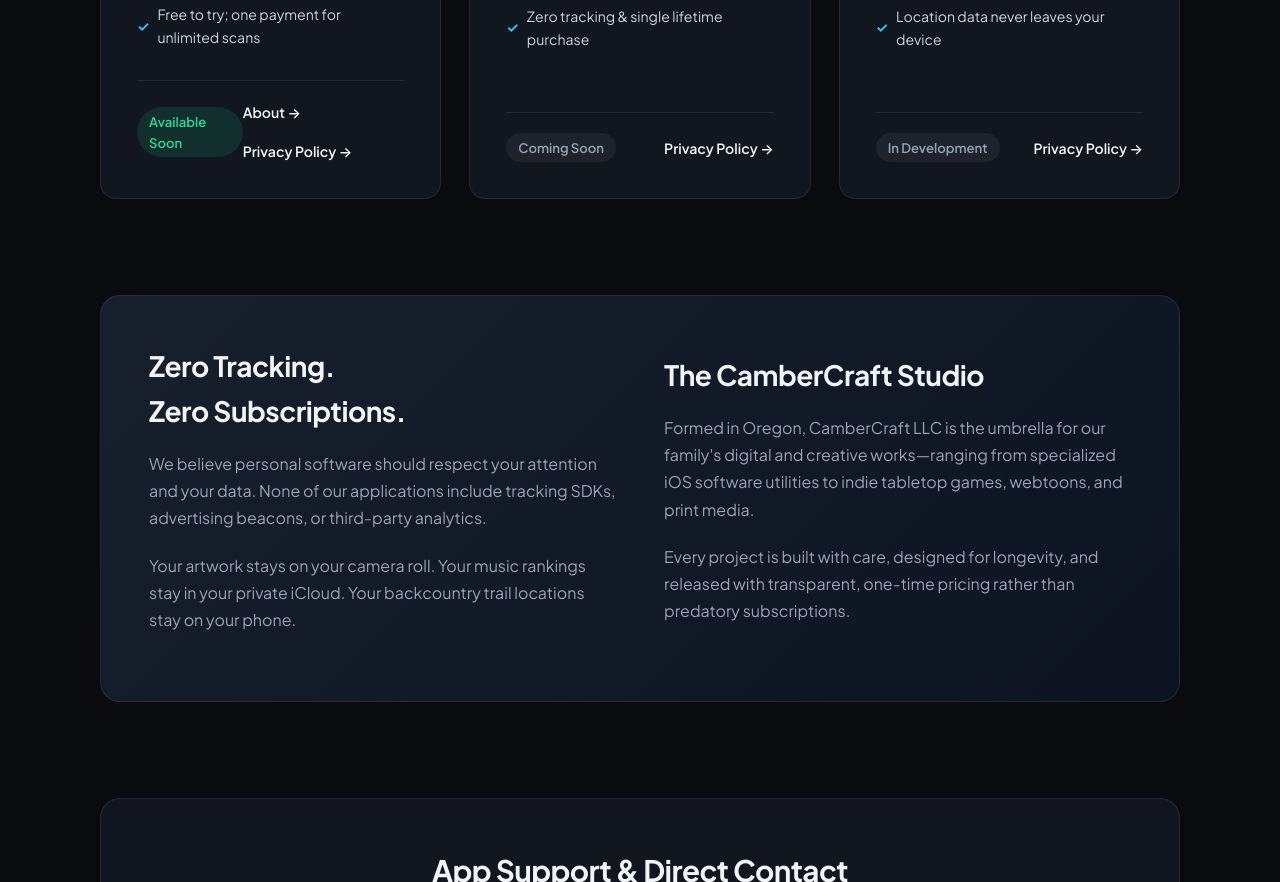
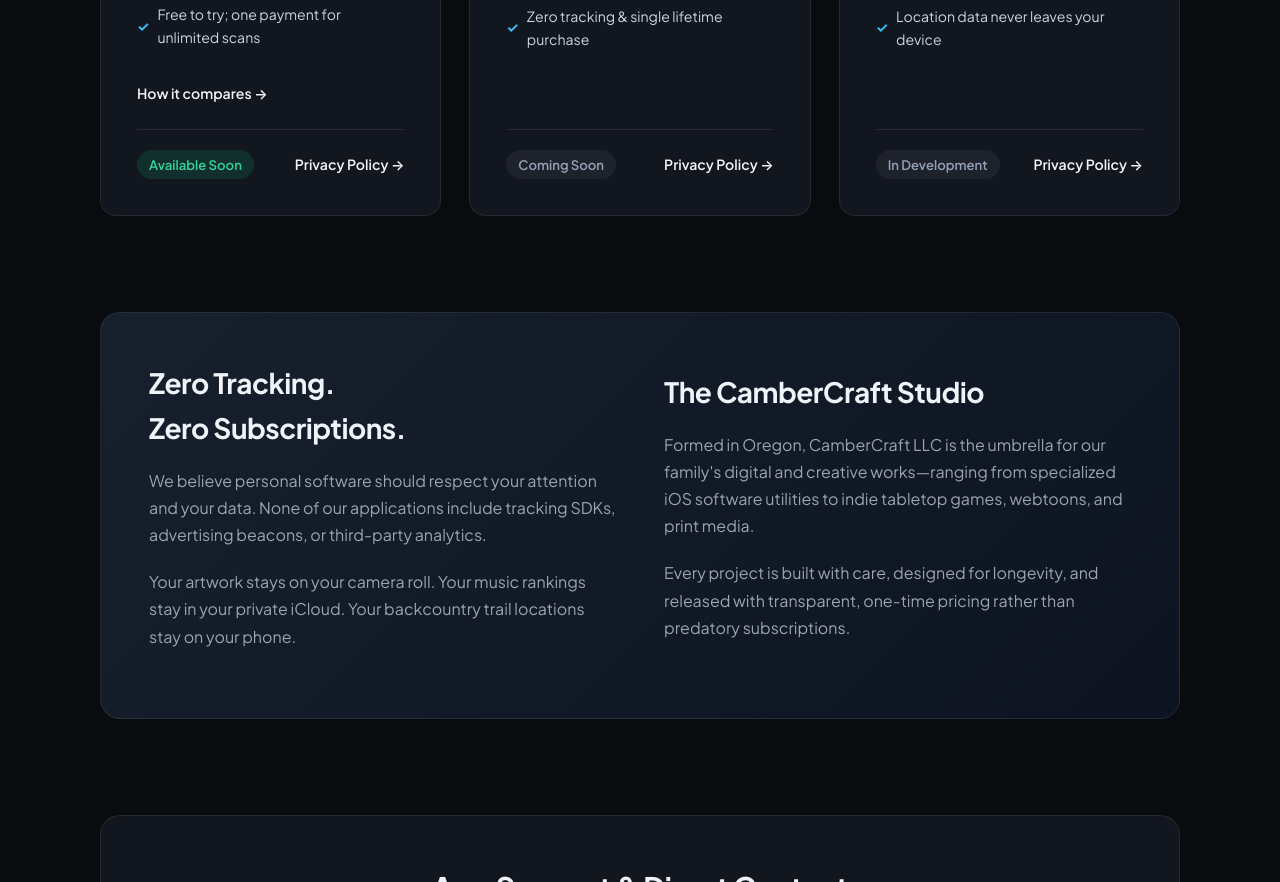
Before and after one commit to mattcflynn/cambercraft, a plain HTML site: page index.html in a window 1280 px wide. Shown: the part 1107-1989 px from the top of the page. Drawn offline with Linux system fonts and the light colour scheme.

Commit message:
Keep the card footer to badge and privacy; link the page from the body
Co-Authored-By: Claude Opus 5.5 <noreply@anthropic.com>

```diff
--- a/index.html
+++ b/index.html
@@ -297,6 +297,7 @@
     }
 
     .app-status {
+      white-space: nowrap;
       font-size: 0.82rem;
       font-weight: 600;
       padding: 0.25rem 0.75rem;
@@ -478,13 +479,11 @@
               <li>Whole comics and sketchbooks as PDF or CBZ</li>
               <li>Free to try; one payment for unlimited scans</li>
             </ul>
+            <a href="/studioscan/" class="app-link" style="margin-bottom:1.5rem">How it compares &rarr;</a>
           </div>
           <div class="app-footer">
             <span class="app-status live">Available Soon</span>
-            <span style="display:flex;gap:1rem;flex-wrap:wrap">
-              <a href="/studioscan/" class="app-link">About &rarr;</a>
-              <a href="/privacy/studioscan/" class="app-link">Privacy Policy &rarr;</a>
-            </span>
+            <a href="/privacy/studioscan/" class="app-link">Privacy Policy &rarr;</a>
           </div>
         </div>
 
```
